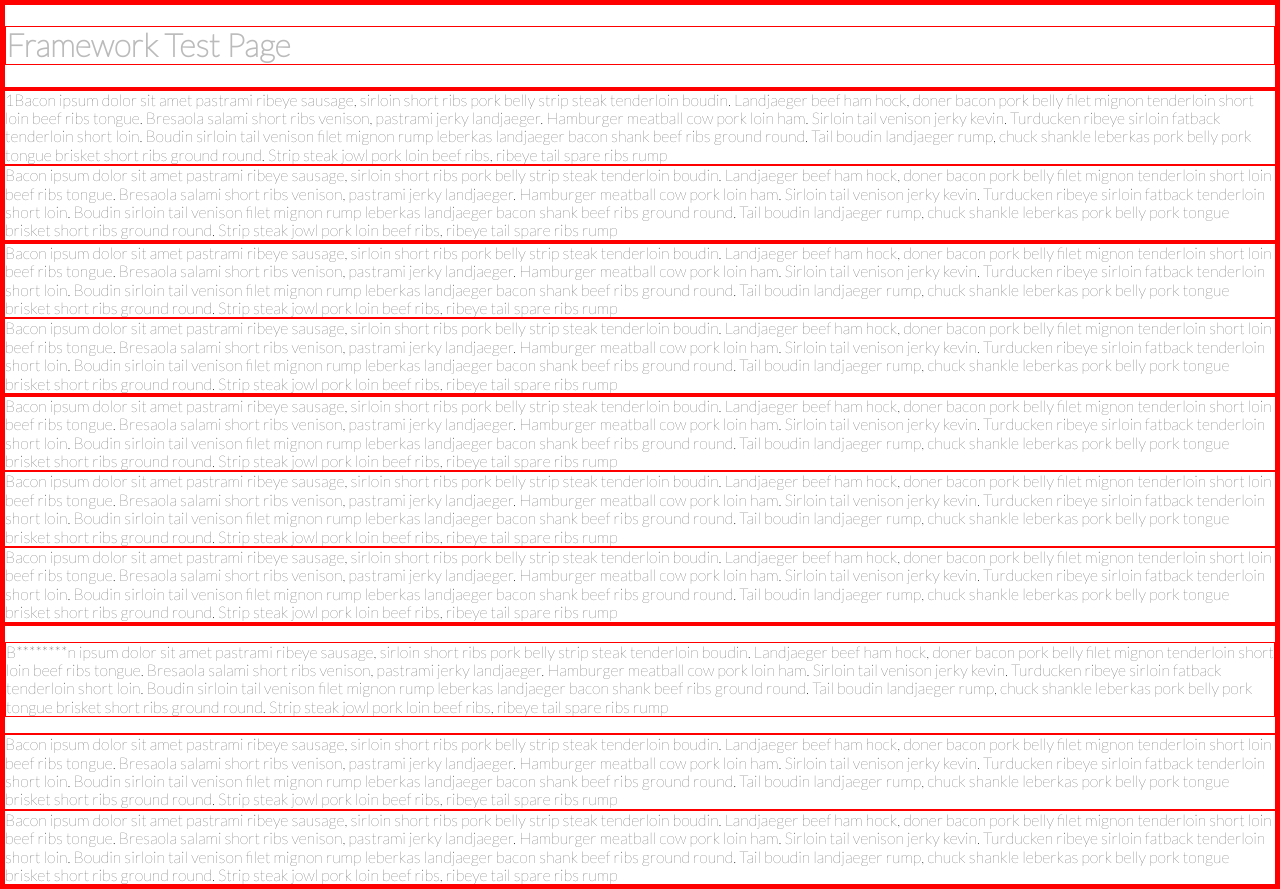
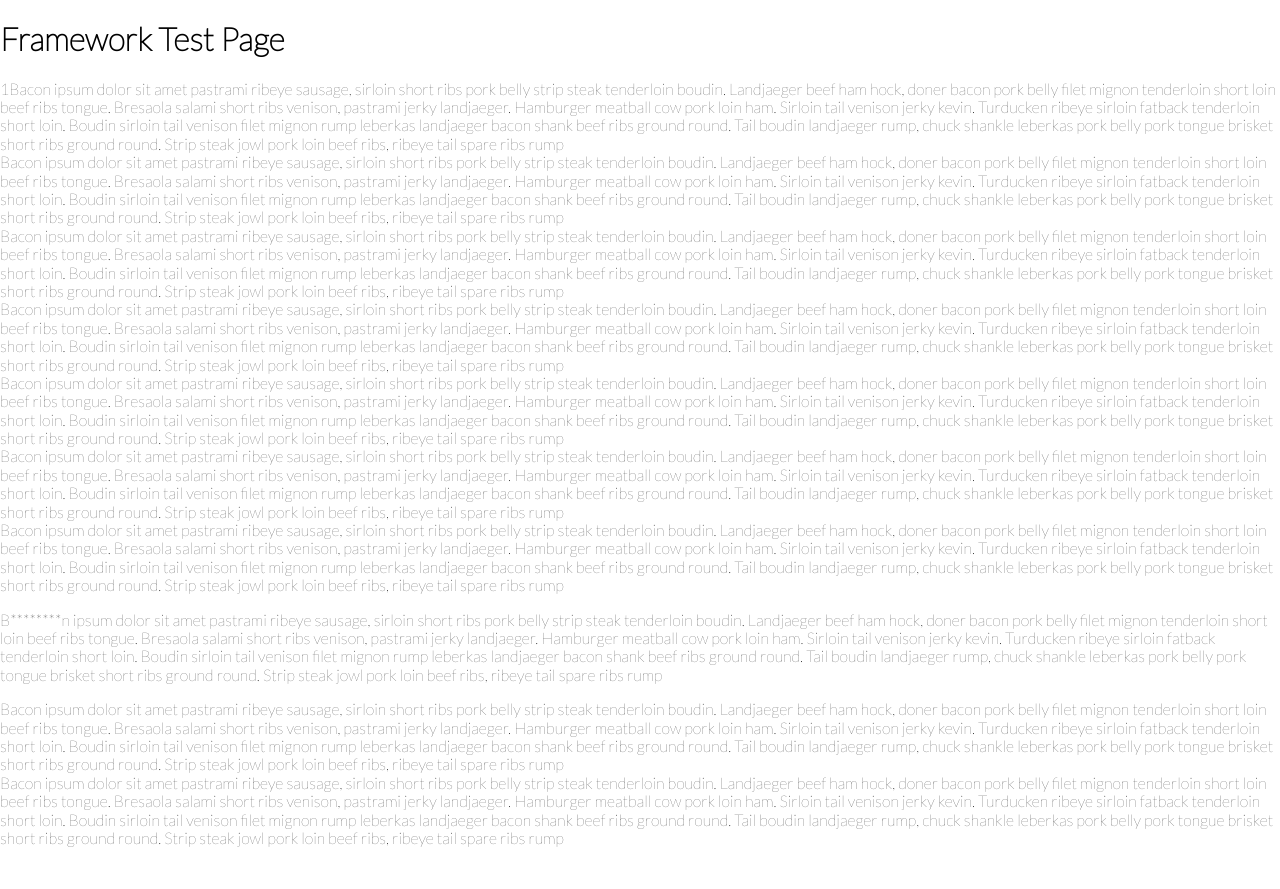
Before and after one commit to ikinnear/FE-NanoDegree, a plain HTML site: page Project 1/framework/test.html in a window 1280 px wide. After the commit the page ends 847 px from the top, so only its background shows below. Drawn offline with nearby package versions, Linux system fonts and the light colour scheme.

Commit message:
jul 19 - 2

```diff
--- a/Project 1/framework/css/extralarge.css
+++ b/Project 1/framework/css/extralarge.css
@@ -1,3 +1,10 @@
+h1 {
+	color: #BCBBBB;
+	font-size: 400%;
+	font-weight: bold;
+	margin-top: 20px;
+	margin-bottom: 0px;
+}
 .row{
 	width: 100%;
 	margin-bottom: 20px;
@@ -28,39 +35,39 @@
 	text-align: center;
 }
 .col-1{
-	width: 8.33%;
+	min-width: 8.33%;
 }
 .col-2{
-	width: 16.66%;
+	min-width: 16.66%;
 }
 .col-3{
-	width: 25%;
+	min-width: 25%;
 }
 .col-4{
 	min-width: 33.33%;
 	flex: 1;
 }
 .col-5{
-	width: 41.66%;
+	min-width: 41.66%;
 }
 .col-6{
-	width: 50%;
+	min-width: 50%;
 }
 .col-7{
-	width: 58.33%;
+	min-width: 58.33%;
 }
 .col-8{
-	width: 66.66%;
+	min-width: 66.66%;
 }
 .col-9{
-	width: 75%;
+	min-width: 75%;
 }
 .col-10{
-	width: 83.33%;
+	min-width: 83.33%;
 }
 .col-11{
-	width: 91.66%;
+	min-width: 91.66%;
 }
 .col-12{
-	width: 100%;
+	min-width: 100%;
 }
--- a/Project 1/framework/css/extrasmall.css
+++ b/Project 1/framework/css/extrasmall.css
@@ -1,3 +1,10 @@
+h1 {
+	color: #BCBBBB;
+	font-size: 250%;
+	font-weight: bold;
+	margin-top: 20px;
+	margin-bottom: 0px;
+}
 .row{
 	width: 100%;
 	margin-bottom: 20px;
@@ -7,14 +14,7 @@
     max-width: 480px;
 }
 .thickBorder{
-	border-style: solid;
-    border-width: 10px;
-    margin-top: 15px;
-    width:320px; /* you can use % */
-    height: auto;
-    display: block;
-    margin-left: auto;
-    margin-right: auto;
+	display: none;
 }
 .alignPortfolioTitleLeft{
 	text-align: center;
@@ -26,39 +26,39 @@
 	text-align: center;
 }
 .col-1{
-	width: 8.33%;
+	min-width: 8.33%;
 }
 .col-2{
-	width: 16.66%;
+	min-width: 16.66%;
 }
 .col-3{
-	width: 25%;
+	min-width: 25%;
 }
 .col-4{
 	min-width: 100%;
 	flex: 1;
 }
 .col-5{
-	width: 41.66%;
+	min-width: 41.66%;
 }
 .col-6{
-	width: 50%;
+	min-width: 50%;
 }
 .col-7{
-	width: 58.33%;
+	min-width: 58.33%;
 }
 .col-8{
-	width: 66.66%;
+	min-width: 66.66%;
 }
 .col-9{
-	width: 75%;
+	min-width: 75%;
 }
 .col-10{
-	width: 83.33%;
+	min-width: 70%;
 }
 .col-11{
-	width: 91.66%;
+	min-width: 91.66%;
 }
 .col-12{
-	width: 100%;
+	min-width: 100%;
 }
--- a/Project 1/framework/css/large.css
+++ b/Project 1/framework/css/large.css
@@ -1,3 +1,10 @@
+h1 {
+	color: #BCBBBB;
+	font-size: 400%;
+	font-weight: bold;
+	margin-top: 20px;
+	margin-bottom: 0px;
+}
 .row{
 	width: 100%;
 	margin-bottom: 20px;
@@ -26,39 +33,39 @@
 	text-align: center;
 }
 .col-1{
-	width: 8.33%;
+	min-width: 8.33%;
 }
 .col-2{
-	width: 16.66%;
+	min-width: 16.66%;
 }
 .col-3{
-	width: 25%;
+	min-width: 25%;
 }
 .col-4{
 	min-width: 50%;
 	flex: 1;
 }
 .col-5{
-	width: 41.66%;
+	min-width: 41.66%;
 }
 .col-6{
-	width: 50%;
+	min-width: 50%;
 }
 .col-7{
-	width: 58.33%;
+	min-width: 58.33%;
 }
 .col-8{
-	width: 66.66%;
+	min-width: 66.66%;
 }
 .col-9{
-	width: 75%;
+	min-width: 75%;
 }
 .col-10{
-	width: 83.33%;
+	min-width: 83.33%;
 }
 .col-11{
-	width: 91.66%;
+	min-width: 91.66%;
 }
 .col-12{
-	width: 100%;
+	min-width: 100%;
 }
--- a/Project 1/framework/css/main.css
+++ b/Project 1/framework/css/main.css
@@ -4,18 +4,10 @@
     -ms-box-sizing: border-box;
     box-sizing: border-box;
     font-family: 'Lato', sans-serif;
-    border: 1px solid red !important;
 }
 
 body {
   margin: 0;
-}
-h1 {
-	color: #BCBBBB;
-	font-size: 400%;
-	font-weight: bold;
-	margin-top: 20px;
-	margin-bottom: 0px;
 }
 h2 {
 	color: #BCBBBB;
--- a/Project 1/framework/css/medium.css
+++ b/Project 1/framework/css/medium.css
@@ -1,3 +1,10 @@
+h1 {
+	color: #BCBBBB;
+	font-size: 350%;
+	font-weight: bold;
+	margin-top: 20px;
+	margin-bottom: 0px;
+}
 .row{
 	width: 100%;
 	margin-bottom: 20px;
@@ -26,39 +33,39 @@
 	text-align: center;
 }
 .col-1{
-	width: 8.33%;
+	min-width: 8.33%;
 }
 .col-2{
-	width: 16.66%;
+	min-width: 16.66%;
 }
 .col-3{
-	width: 25%;
+	min-width: 25%;
 }
 .col-4{
 	min-width: 60%;
 	flex: 1;
 }
 .col-5{
-	width: 41.66%;
+	min-width: 41.66%;
 }
 .col-6{
-	width: 50%;
+	min-width: 50%;
 }
 .col-7{
-	width: 58.33%;
+	min-width: 58.33%;
 }
 .col-8{
-	width: 66.66%;
+	min-width: 66.66%;
 }
 .col-9{
-	width: 75%;
+	min-width: 75%;
 }
 .col-10{
-	width: 83.33%;
+	min-width: 78%;
 }
 .col-11{
-	width: 91.66%;
+	min-width: 91.66%;
 }
 .col-12{
-	width: 100%;
+	min-width: 100%;
 }
--- a/Project 1/framework/css/small.css
+++ b/Project 1/framework/css/small.css
@@ -1,3 +1,10 @@
+h1 {
+	color: #BCBBBB;
+	font-size: 300%;
+	font-weight: bold;
+	margin-top: 20px;
+	margin-bottom: 0px;
+}
 .row{
 	width: 100%;
 	margin-bottom: 20px;
@@ -26,39 +33,39 @@
 	text-align: center;
 }
 .col-1{
-	width: 8.33%;
+	min-width: 8.33%;
 }
 .col-2{
-	width: 16.66%;
+	min-width: 16.66%;
 }
 .col-3{
-	width: 25%;
+	min-width: 25%;
 }
 .col-4{
 	min-width: 90%;
 	flex: 1;
 }
 .col-5{
-	width: 41.66%;
+	min-width: 41.66%;
 }
 .col-6{
-	width: 50%;
+	min-width: 50%;
 }
 .col-7{
-	width: 58.33%;
+	min-width: 58.33%;
 }
 .col-8{
-	width: 66.66%;
+	min-width: 66.66%;
 }
 .col-9{
-	width: 75%;
+	min-width: 75%;
 }
 .col-10{
-	width: 83.33%;
+	min-width: 75%;
 }
 .col-11{
-	width: 91.66%;
+	min-width: 91.66%;
 }
 .col-12{
-	width: 100%;
+	min-width: 100%;
 }
```
Also changed, not shown: Project 1/portfolio.html (+5 -5 lines), Project 1/images/project1_fw3.jpg (added).
